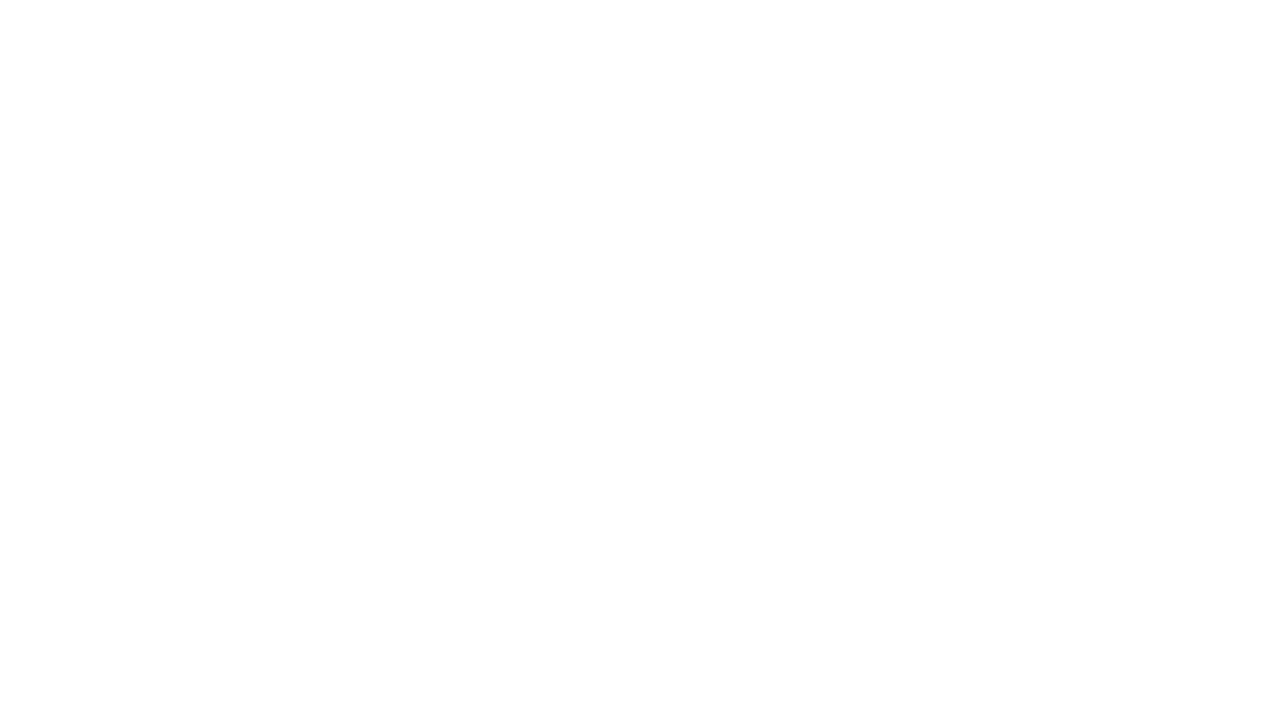
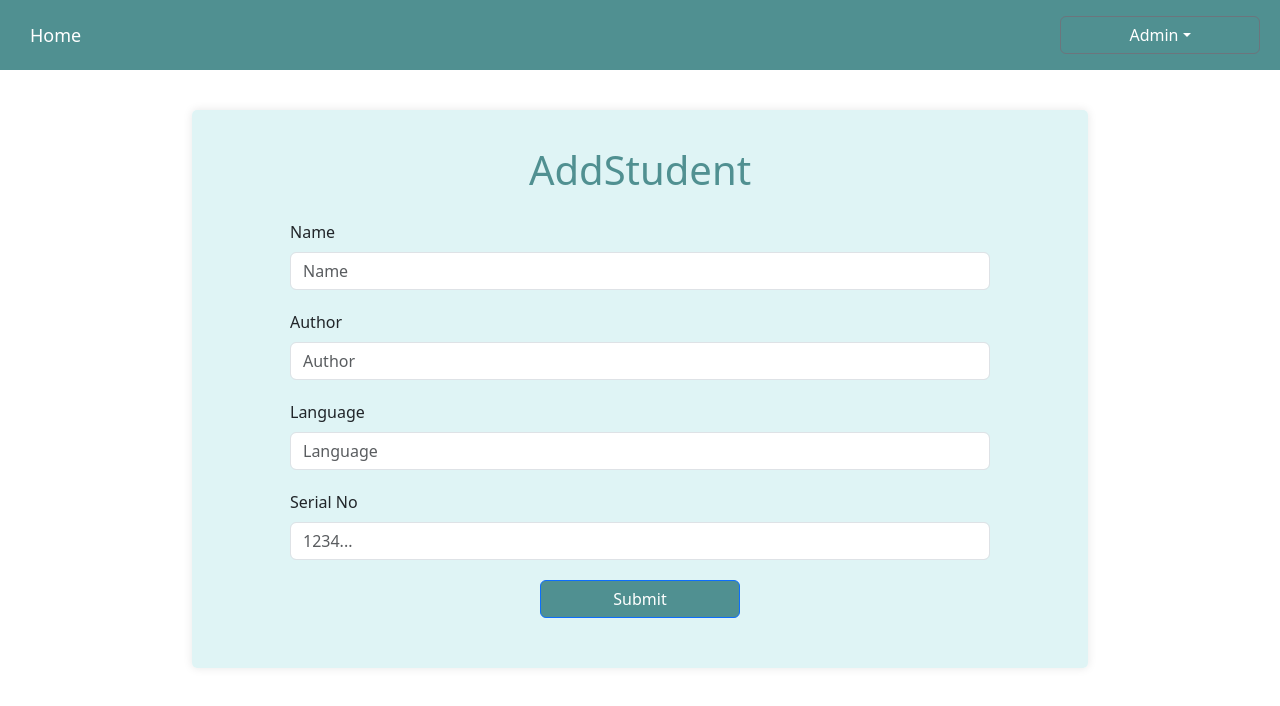
Before and after one commit to Iamfasna/Library, a React (Create React App) app in the folder library-app/: page /addStudent in a window 1280 px wide. Before the commit this address had no page. Shown: the top 706 px of the page. Built offline with nearby package versions, Linux system fonts and the light colour scheme.

Commit message:
first commit

```diff
--- a/library-app/src/App.js
+++ b/library-app/src/App.js
@@ -4,6 +4,7 @@ import Home from './screens/Home';
 import { BrowserRouter as Router, Route, Routes } from 'react-router-dom'
 import AdminHome from './screens/AdminHome';
 import AddBook from './screens/AddBook';
+import AddStudent from './screens/AddStudent';
 
 function App() {
   return (
@@ -14,6 +15,7 @@ function App() {
           <Route path="/" element={<Home />}></Route>
           <Route path="/adminHome" element={<AdminHome />}></Route>
           <Route path="/addBook" element={<AddBook />}></Route>
+          <Route path="/addStudent" element={<AddStudent />}></Route>
         </Routes>
       </Router>
 
--- a/library-app/src/screens/AddStudent.js
+++ b/library-app/src/screens/AddStudent.js
@@ -7,7 +7,7 @@ function AddStudent(){
 <div>
       <Header/>
       <div className='addform'>
-        <div className='title'>AddBook</div>
+        <div className='title'>AddStudent</div>
         <form>
           <div className="mb-3">
             <label htmlFor="formGroupExampleInput" className="form-label">Name</label>
--- a/library-app/src/styles/AddBook.css
+++ b/library-app/src/styles/AddBook.css
@@ -1,9 +1,11 @@
 .addform {
-  position: absolute;
+  /* position: absolute;
   top: 50%;
-  left: 50%;
-  transform: translate(-50%, -50%);
-  background-color: rgba(255, 255, 255, 0.8);
+  left: 50%; */
+
+  margin: 40px auto;
+  width: 70%;
+  background-color: rgba(216, 242, 243, 0.8);
   padding: 30px;
   box-shadow: 0 0 10px rgba(0, 0, 0, 0.1);
   border-radius: 5px;
--- a/library-app/src/styles/Home.css
+++ b/library-app/src/styles/Home.css
@@ -28,7 +28,7 @@ body, html {
     padding: 30px;
     box-shadow: 0 0 10px rgba(0, 0, 0, 0.1);
     border-radius: 5px;
-    height: 50%;
+    /* height: 50%; */
   }
 
   .login-form h2 {
```
Also changed, not shown: library-app/src/screens/BookDetails.js (added, +12 -0 lines).
